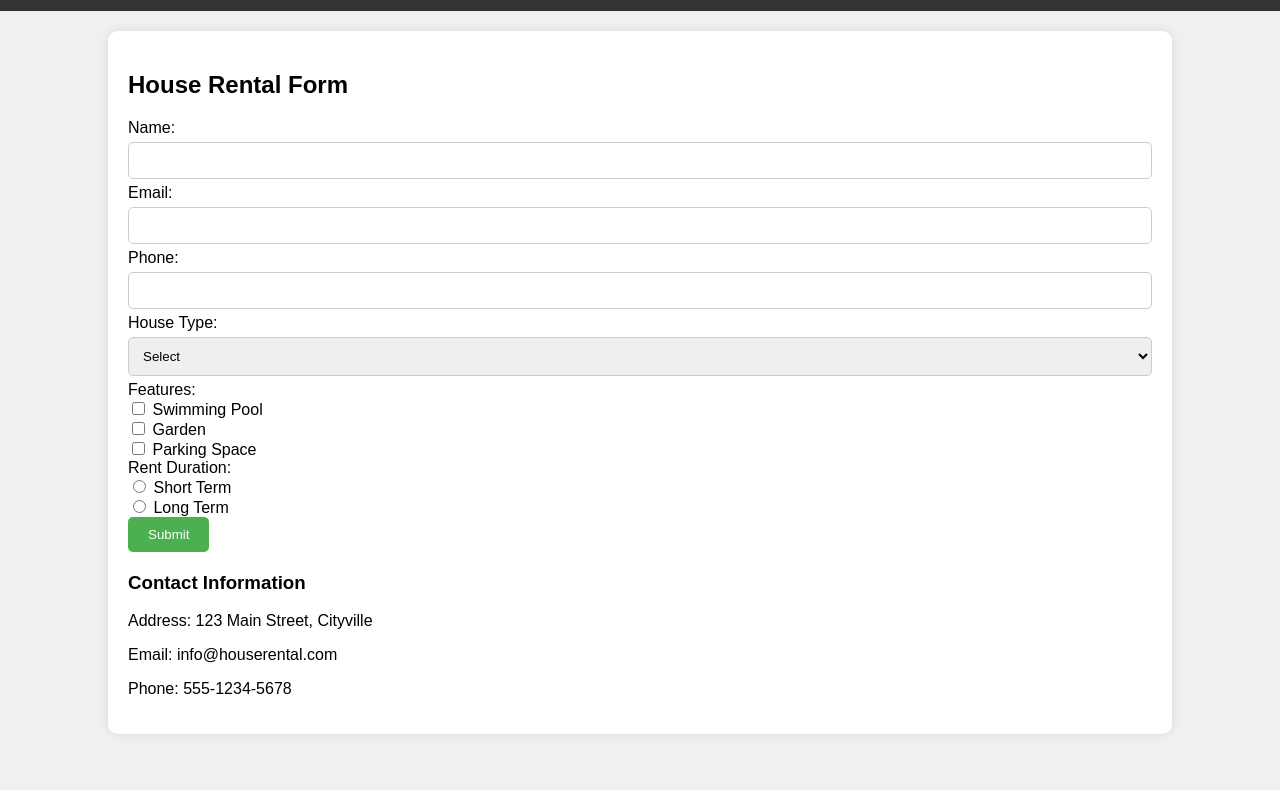
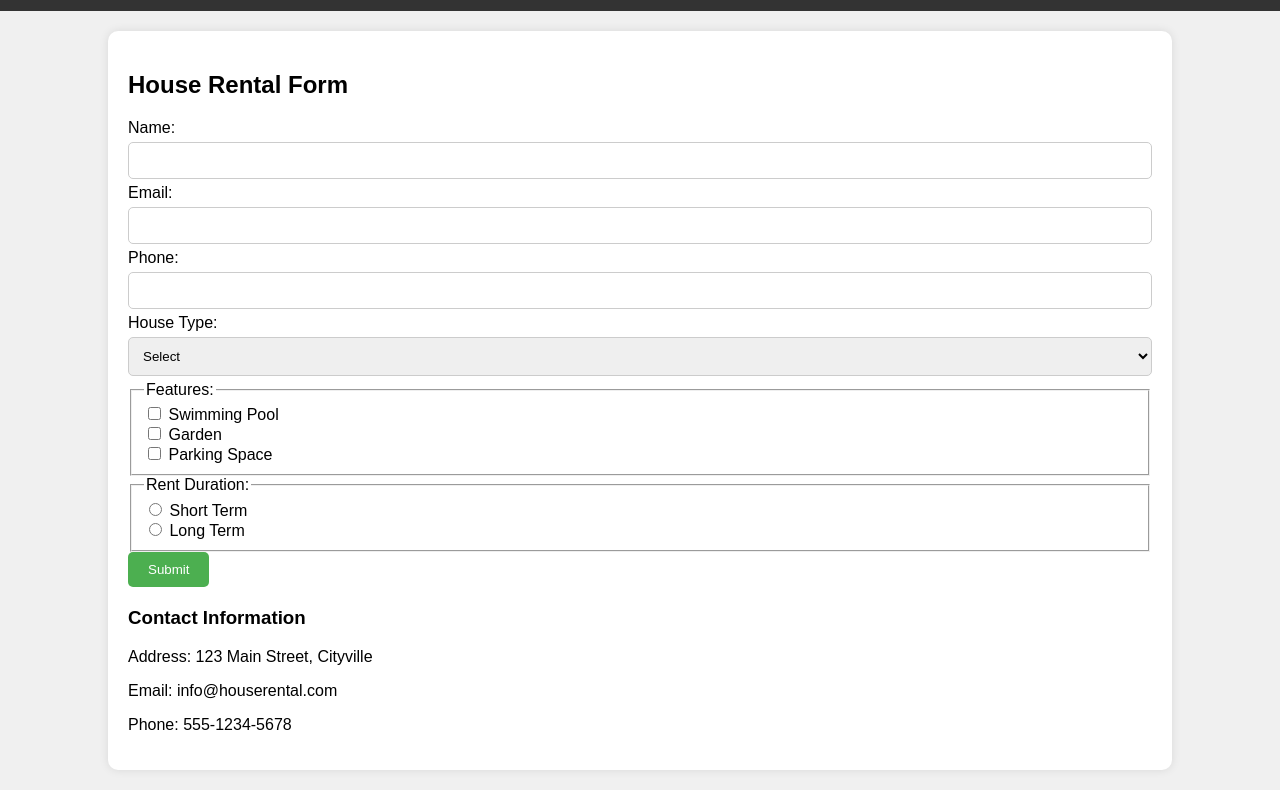
Before and after one commit to srilekhad/After-chatgpt, a plain HTML site: page index.html in a window 1280 px wide. Shown: the part 89-879 px from the top of the page. Before the commit the page ends 843 px from the top, so only its background shows below. Drawn offline with Linux system fonts and the light colour scheme.

Commit message:
Update index.html

```diff
--- a/index.html
+++ b/index.html
@@ -80,14 +80,18 @@
                 <option value="Condo">Condo</option>
             </select>
 
-            <label>Features:</label><br>
-            <input type="checkbox" id="feature1" name="feature1"> <label for="feature1">Swimming Pool</label><br>
-            <input type="checkbox" id="feature2" name="feature2"> <label for="feature2">Garden</label><br>
-            <input type="checkbox" id="feature3" name="feature3"> <label for="feature3">Parking Space</label><br>
+            <fieldset>
+                <legend>Features:</legend>
+                <input type="checkbox" id="feature1" name="feature1"> <label for="feature1">Swimming Pool</label><br>
+                <input type="checkbox" id="feature2" name="feature2"> <label for="feature2">Garden</label><br>
+                <input type="checkbox" id="feature3" name="feature3"> <label for="feature3">Parking Space</label><br>
+            </fieldset>
 
-            <label>Rent Duration:</label><br>
-            <input type="radio" id="duration1" name="duration" value="Short Term"> <label for="duration1">Short Term</label><br>
-            <input type="radio" id="duration2" name="duration" value="Long Term"> <label for="duration2">Long Term</label><br>
+            <fieldset>
+                <legend>Rent Duration:</legend>
+                <input type="radio" id="duration1" name="duration" value="Short Term"> <label for="duration1">Short Term</label><br>
+                <input type="radio" id="duration2" name="duration" value="Long Term"> <label for="duration2">Long Term</label><br>
+            </fieldset>
 
             <button type="submit">Submit</button>
         </form>
```
